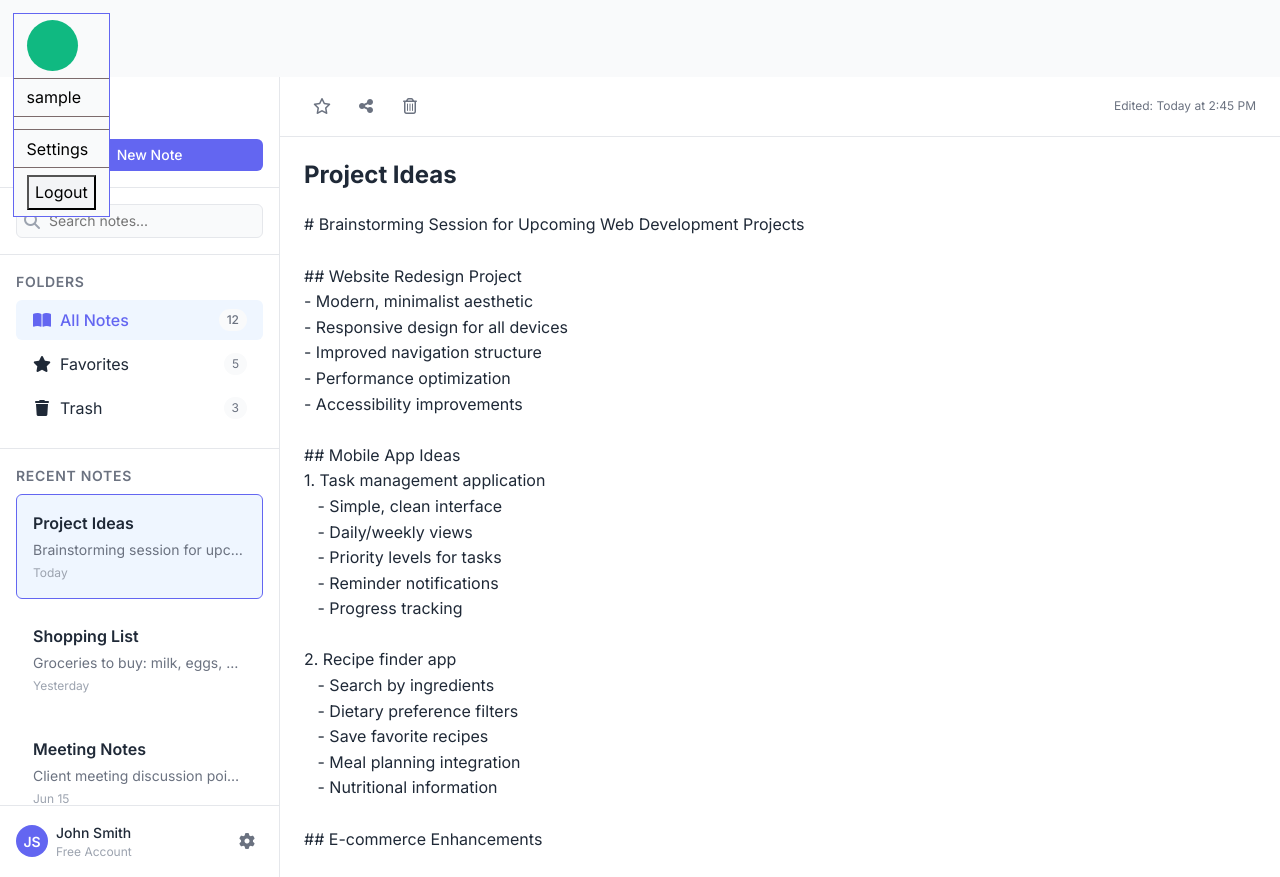
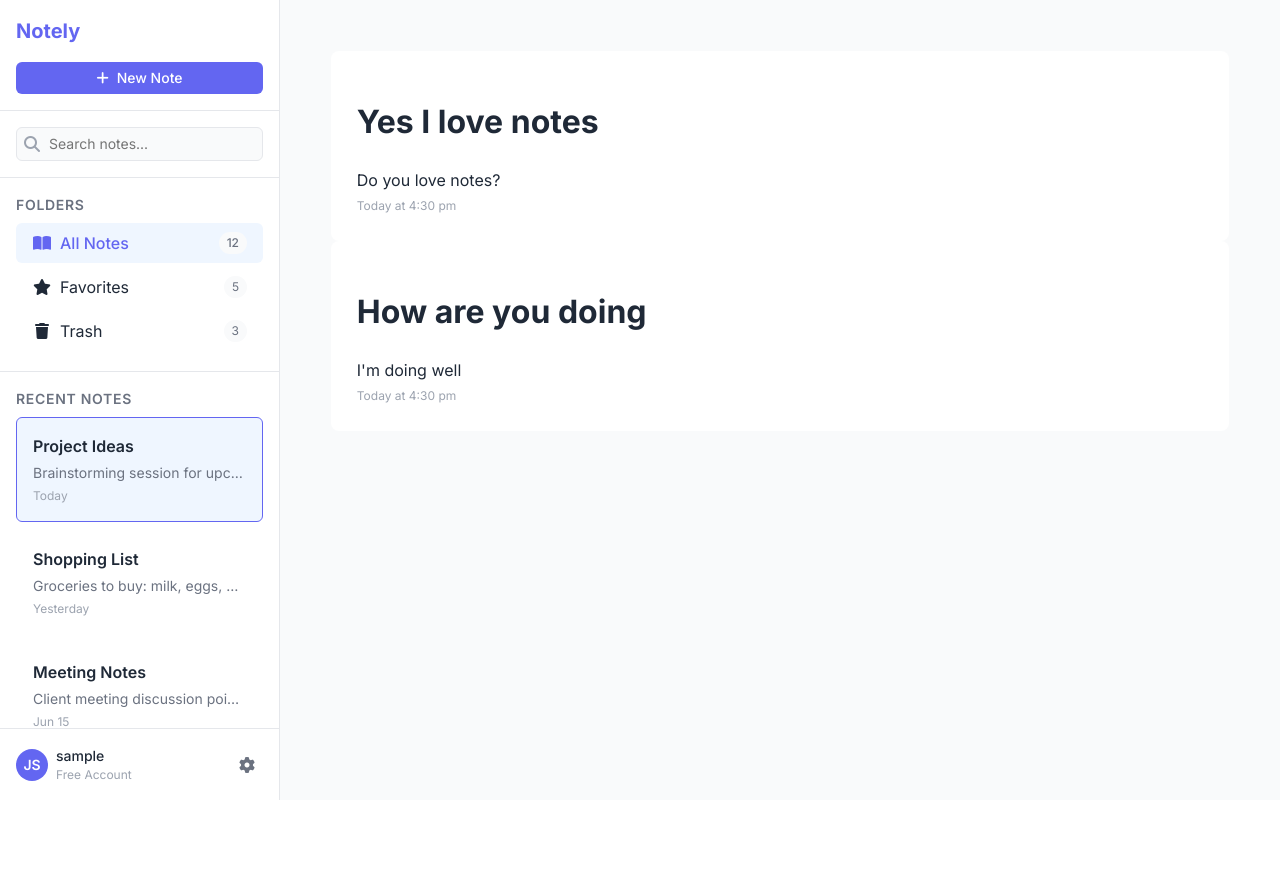
Before and after one commit to TariqMuhammadJ/PhpDesignPatterns, a PHP site: page /dashboard.php in a window 1280 px wide. After the commit the page ends 800 px from the top, so only its background shows below. Run offline with PHP 8.4, Linux system fonts and the light colour scheme; the visitor is signed in with stand-in values (Sample User, id 1); data that the repository does not hold is empty.

Commit message:
added some new features

```diff
--- a/Active-Record/CSS/main.css
+++ b/Active-Record/CSS/main.css
@@ -67,74 +67,6 @@ body {
     overflow: scroll;
 }
 
-.top-bar{
-    display: flex;
-    background-color: var(--main-bg);
-    width:100%;
-    height:6vw;
-    padding:1vw;
-}
-
-.drop-down{
-    z-index: 1;
-    height: min-content;
-    border:1px solid var(--primary-color);
-}
-
-.drop-down .circle{
-    width:4vw;
-    height:4vw;
-    border-radius:50%;
-
-}
-
-
-.drop-down ul {
-    display: block;
-    background-color:var(--main-bg);
-    list-style-type: none;
-    padding-left:0vw;
-    color:black;
-
-}
-
-.drop-down ul li button{
-    width:100%;
-    height:100%;
-    text-align: left;
-    padding:0.5vw 0.5vw;
-    background-color: var(--note-hover);
-}
-
-.drop-down ul li button:hover{
-    background-color: #1a56ce;
-    color:white;
-    cursor: pointer;
-
-}
-
-
-.drop-down li:hover:not(:first-child){
-    background-color: var(--primary-color);
-    cursor: pointer;
-    color:white;
-
-}
-
-.drop-down ul li{
-    padding:0.5vw 1vw;
-}
-
-.drop-down ul li:not(:last-child){
-    border-bottom:1px solid rgba(83, 59, 59, 0.744);
-}
-
-
-.circle{
-    width:100%;
-    background-color: #10b981;
-    height:20vw;
-}
 /* App Container */
 .app-container {
     display: flex;
@@ -403,7 +335,7 @@ body {
 /* Main Content Styles */
 .main-content {
     flex: 1;
-    display: flex;
+    display: none;
     flex-direction: column;
     background-color: var(--main-bg);
     overflow: hidden;
@@ -538,3 +470,28 @@ body {
         font-size: var(--font-size-xl);
     }
 }
+
+.note-lists{
+    flex:1;
+    display: flex;
+    flex-direction: column;
+    background-color: var(--main-bg);
+    overflow: hidden;
+    padding:2vw 2vw;
+}
+
+.note-lists ul {
+    padding:2vw 2vw;
+
+}
+
+.note-lists ul li{
+    background-color: var(--note-bg);
+    border-radius:var(--border-radius-lg);
+    padding:2vw 2vw;
+
+}
+
+.note-lists ul li:hover {
+    background-color: var(--note-hover);
+}
--- a/Active-Record/JS/logout.js
+++ /dev/null
@@ -1,15 +0,0 @@
-const button = document.getElementById("logout-btn");
-button.addEventListener("click", function(){
-    fetch("processor.php",{
-        method: "POST",
-        headers:{'Content-Type': "application/x-www-form-urlencoded"},
-        body:"action=logout"
-    })
-    .then(res => res.text())
-    .then(data => {
-        if (data.trim() === 'success'){
-            window.location.href = "index.php";
-        }
-
-    })
-})
--- /dev/null
+++ b/Active-Record/JS/user_controller.js
@@ -0,0 +1,135 @@
+let note_title = document.getElementById("note-title");
+let note_content = document.getElementById("note-content");
+const NewNoteButton = document.getElementById("new-note-btn");
+const noteList = document.getElementById("note-lists");
+const mainContent = document.getElementById("main-content");
+const allNotes = document.getElementById("all-notes");
+const saveButton = document.getElementById("save-button"); // work on using the saveButton
+let newFlag = false; /// work on using the flag for new Notes;
+
+function getCookie(name) {
+    const value = `; ${document.cookie}`;  // add a semicolon for easier parsing
+    const parts = value.split(`; ${name}=`);
+    if (parts.length === 2) {
+        return parts.pop().split(';').shift();
+    }
+    return null; // if not found
+}
+
+
+let user_id = getCookie("user_id");
+
+
+class Note {
+    // Private variables to store the title and note content
+    _note_id;
+    _title;
+    _note;
+    _create_time;
+    _edit_time;
+    _is_favourite;
+    _is_garbage;
+
+    constructor(){
+        const currentDate = new Date();
+        this._create_time = currentDate.toISOString().slice(0, 19).replace('T', '');
+
+    }
+
+    get note_id(){
+        return this._note_id;
+    }
+
+    set note_id(note_id){
+        this._note_id = note_id;
+    }
+
+
+    get create_time(){
+        return this._create_time;
+    }
+
+    // Getter for title
+    get title() {
+        return this._title;
+    }
+
+    // Setter for title
+    set title(title) {
+        this._title = title;
+    }
+
+    // Getter for note
+    get note() {
+        return this._note;
+    }
+
+    // Setter for note
+    set note(note) {
+        this._note = note;
+    }
+
+    get edit_time(){
+        return this._edit_time;
+
+    }
+
+    set edit_time(edit_time){
+        this._edit_time = edit_time;
+    }
+}
+
+
+NewNoteButton.addEventListener("click", function() {
+    noteList.style.display = "none";
+    mainContent.style.display = "flex";
+    let note = new Note();
+    // Clear the input fields
+    note_title.value = "";
+    note_content.value = "";
+
+    // Create a new Note object and populate it with user input
+    note.title = note_title.value;
+    note.note = note_content.value;
+    note.create_time = new Date(); // Assuming you have this in your class
+
+    // Send to server
+    fetch("dsp.php", {
+        method: "POST",
+        headers: {
+            'Content-Type': "application/x-www-form-urlencoded"
+        },
+        body:
+            "action=addPost" +
+            "&note_title=" + encodeURIComponent(note.title) +
+            "&note_content=" + encodeURIComponent(note.note) +
+            "&note_created=" + encodeURIComponent(note.create_time) +
+            "&user_id=" + user_id
+    })
+    .then(response => response.text())
+    .then(data => console.log("Server response:", data))
+    .catch(error => console.error("Error:", error));
+});
+
+
+
+allNotes.addEventListener("click", function(){
+    mainContent.style.display = "none";
+    noteList.style.display = "flex";
+})
+
+
+// Create a new Note object
+
+
+// Event listener for the title input field
+note_title.addEventListener("change", function() {
+    Note.title = this.value; // Assign input value to the Note object's title
+    console.log("Title", Note.title);
+});
+
+// Event listener for the content input field
+note_content.addEventListener("input", function() {
+    Note.note = this.value; // Assign input value to the Note object's content
+    console.log("Note : ", Note.note);
+});
--- a/Active-Record/dashboard.php
+++ b/Active-Record/dashboard.php
@@ -1,6 +1,5 @@
 <?php
 session_start();
-
 if (isset($_SESSION['user'])) {
     $user_name;
     $user_id;
@@ -20,6 +19,7 @@ if (isset($_SESSION['user'])) {
 
 
 } else {
+    session_start();
     session_unset();
     session_destroy();
     header('Location: index.php');
@@ -39,23 +39,12 @@ if (isset($_SESSION['user'])) {
     <link href="https://fonts.googleapis.com/css2?family=Inter:wght@300;400;500;600;700&display=swap" rel="stylesheet">
 </head>
 <body>
-    <div class="top-bar">
-        <div class="drop-down">
-            <ul>
-                <li> <div class="circle"></div></li>
-                <li><?php echo $user_name?></li>
-                <li><?php echo $user_id?></li>
-                <li>Settings</li>
-                <li class="log-out"><button class="logout-btn" id="logout-btn">Logout</button></li>
-            </ul>
-        </div>
-    </div>
     <div class="app-container">
         <!-- Sidebar -->
         <aside class="sidebar">
             <div class="sidebar-header">
                 <h1 class="app-title">Notely</h1>
-                <button class="new-note-btn">
+                <button class="new-note-btn" id="new-note-btn">
                     <i class="fas fa-plus"></i>
                     <span>New Note</span>
                 </button>
@@ -71,7 +60,7 @@ if (isset($_SESSION['user'])) {
             <nav class="folders-nav">
                 <h2 class="sidebar-section-title">Folders</h2>
                 <ul class="folders-list">
-                    <li class="folder-item active">
+                    <li class="folder-item active" id="all-notes">
                         <i class="fas fa-book-open"></i>
                         <span>All Notes</span>
                         <span class="note-count">12</span>
@@ -144,7 +133,7 @@ if (isset($_SESSION['user'])) {
                 <div class="user-info">
                     <div class="user-avatar">JS</div>
                     <div class="user-details">
-                        <span class="user-name">John Smith</span>
+                        <span class="user-name"><?php echo $user_name ?></span>
                         <span class="account-type">Free Account</span>
                     </div>
                 </div>
@@ -155,7 +144,7 @@ if (isset($_SESSION['user'])) {
         </aside>
 
         <!-- Main Content Area -->
-        <main class="main-content">
+        <main class="main-content" id="main-content">
             <header class="note-header">
                 <div class="note-actions">
                     <button class="action-btn favorite-btn">
@@ -167,64 +156,40 @@ if (isset($_SESSION['user'])) {
                     <button class="action-btn delete-btn">
                         <i class="far fa-trash-alt"></i>
                     </button>
+                    <button class="action-btn save-btn" id="save-button">
+                        <i class="fas fa-save"></i>
+                    </button>
                 </div>
                 <div class="note-info">
-                    <span class="note-edited">Edited: Today at 2:45 PM</span>
+                    <span class="note-edited" id="note-edited">Edited: Today at 2:45 PM</span>
                 </div>
             </header>
 
             <div class="note-editor">
-                <input type="text" class="note-title-input" value="Project Ideas" placeholder="Note title">
+                <input type="text" class="note-title-input"  placeholder="Note title" id="note-title">
                 <div class="note-content-area">
-                    <textarea class="note-content" placeholder="Start writing your notes here..."># Brainstorming Session for Upcoming Web Development Projects
-
-## Website Redesign Project
-- Modern, minimalist aesthetic
-- Responsive design for all devices
-- Improved navigation structure
-- Performance optimization
-- Accessibility improvements
-
-## Mobile App Ideas
-1. Task management application
-   - Simple, clean interface
-   - Daily/weekly views
-   - Priority levels for tasks
-   - Reminder notifications
-   - Progress tracking
-
-2. Recipe finder app
-   - Search by ingredients
-   - Dietary preference filters
-   - Save favorite recipes
-   - Meal planning integration
-   - Nutritional information
-
-## E-commerce Enhancements
-- Product recommendation engine
-- Customer review system
-- Streamlined checkout process
-- Inventory management integration
-- Analytics dashboard
-
-## Learning Platform Features
-- Interactive coding exercises
-- Progress tracking for students
-- Certificate generation
-- Discussion forums
-- Video lecture integration
-
-## Things to Research:
-- Latest CSS frameworks
-- Performance optimization techniques
-- Authentication best practices
-- Serverless architecture
-- Micro-frontend approach
-</textarea>
+                    <textarea class="note-content" placeholder="Start writing your notes here..." id="note-content">
+                    </textarea>
                 </div>
             </div>
         </main>
+        <div class="note-lists" id="note-lists">
+            <ul class="notes-list">
+                <li>
+                    <h1>Yes I love notes</h1>
+                    <p>Do you love notes?</p>
+                    <span class="note-date">Today at 4:30 pm</span>
+
+                </li>
+                <li>
+                    <h1>How are you doing</h1>
+                    <p>I'm doing well</p>
+                    <span class="note-date">Today at 4:30 pm</span>
+                </li>
+            </ul>
+
+        </div>
     </div>
-    <script src="./JS/logout.js"></script>
+    <script src="./JS/user_controller.js"></script>
 </body>
 </html>
--- a/Active-Record/index.php
+++ b/Active-Record/index.php
@@ -1,8 +1,9 @@
 <?php
 
 if (isset($_SESSION['user'])){
-    header('Location: dashboard.php');
-    exit;
+    session_start();
+    session_unset();
+    session_destroy();
 
 }
 
```
Also changed, not shown: Active-Record/Classes/class-notes.php (added, +66 -0 lines), Active-Record/Classes/class-posts.php (deleted, +0 -46 lines), Active-Record/dsp.php (+20 -0 lines), Active-Record/php_files/delete_session.php (added, +12 -0 lines).
